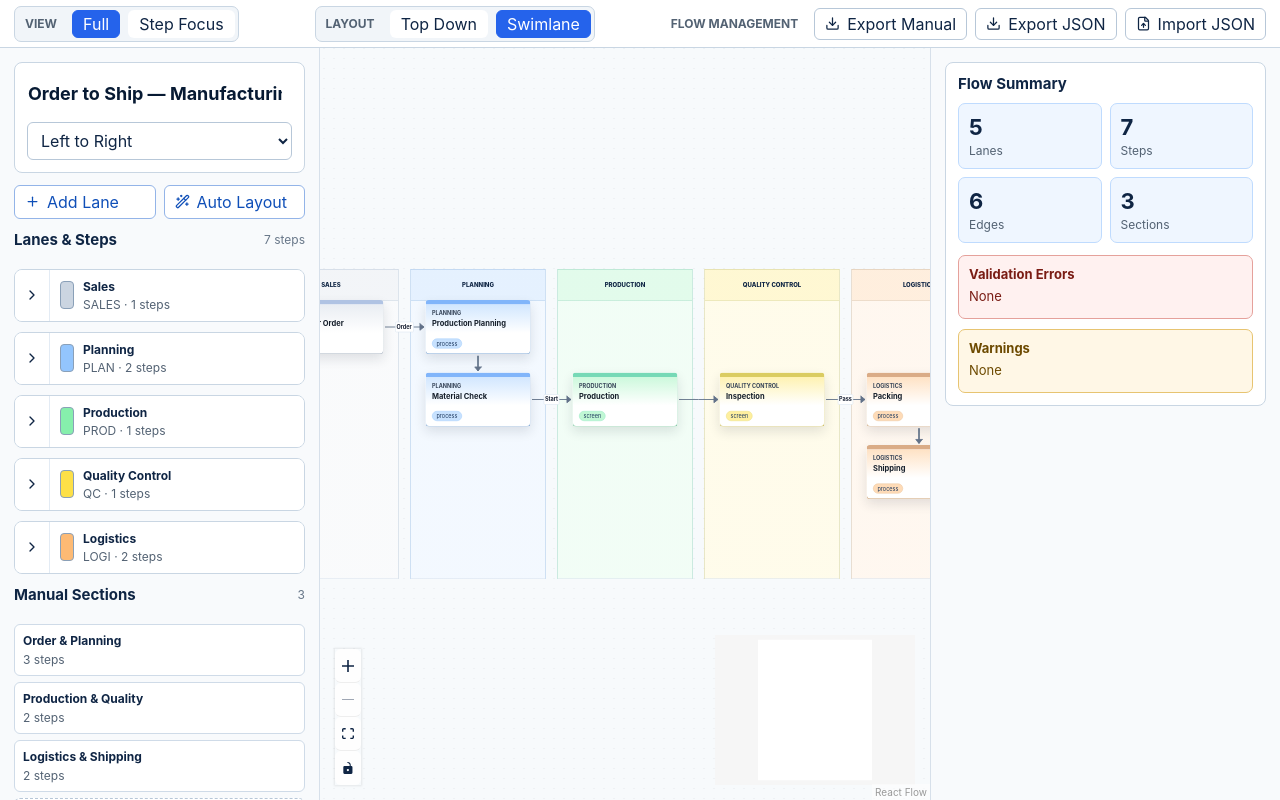
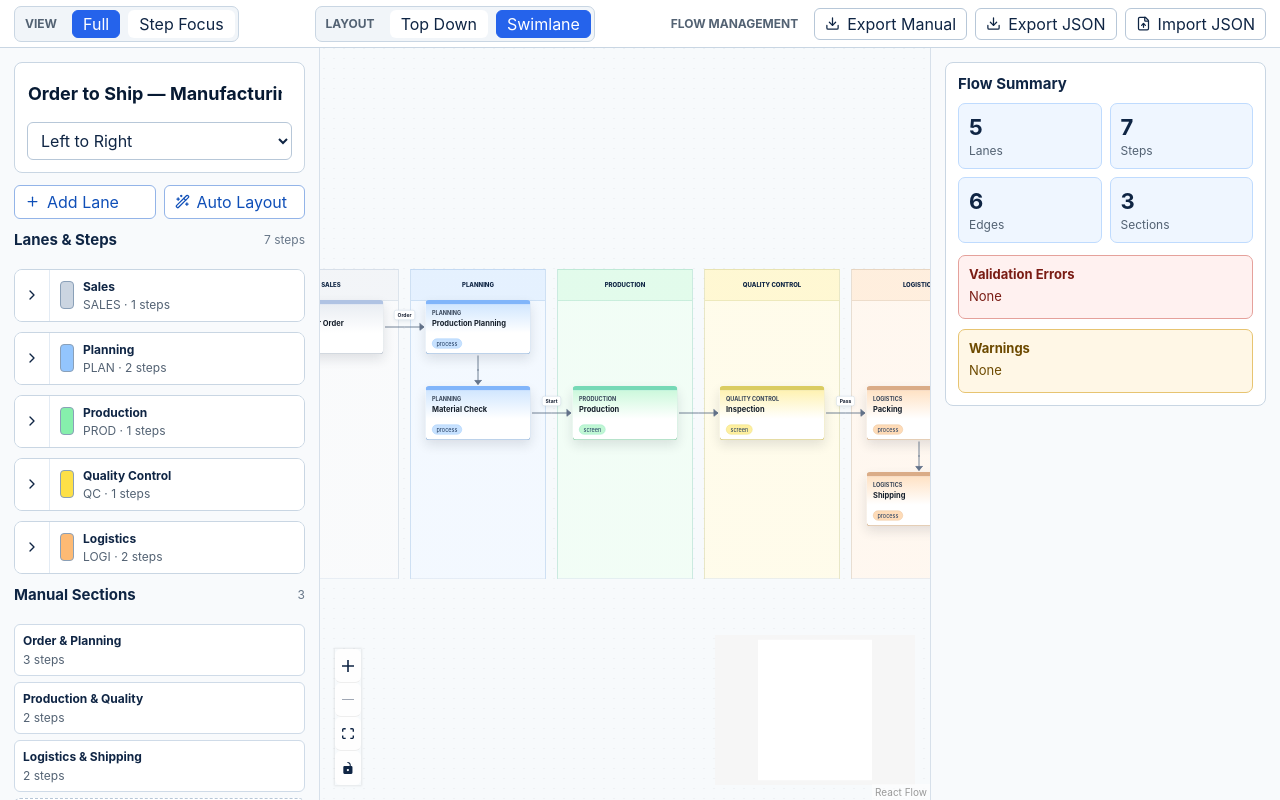
Before and after one commit to yhtko/mermaid-flow, a React (Vite) app: page / in a window 1280 px wide. Both pictures are taken after a click on the button "Swimlane". Built offline with nearby package versions, Linux system fonts and the light colour scheme.

Commit message:
Improve swimlane edge labels

```diff
--- a/src/App.tsx
+++ b/src/App.tsx
@@ -5,6 +5,7 @@ import { toPng, toSvg } from "html-to-image";
 import { ChevronDown, ChevronRight, ChevronUp, Copy, Download, FileUp, Plus, RotateCcw, Trash2, Wand2 } from "lucide-react";
 import BusinessNode from "./BusinessNode";
 import LaneBandNode from "./LaneBandNode";
+import SwimlaneEdge from "./SwimlaneEdge";
 import {
   FlowDefinition,
   FlowEdge,
@@ -26,6 +27,7 @@ import {
 
 const storageKey = "business-flow-definition";
 const nodeTypes = { businessNode: BusinessNode, laneBand: LaneBandNode };
+const edgeTypes = { swimlaneEdge: SwimlaneEdge };
 const stepTypes: Array<NonNullable<StepNode["type"]>> = ["system", "app", "process", "screen", "data"];
 const flowTypes: Array<NonNullable<FlowEdge["flowType"]>> = ["process", "document", "status", "reference"];
 const laneColorPalette = [
@@ -537,6 +539,7 @@ function FlowModeler() {
           nodes={exportMode ? rfNodes.map((node) => ({ ...node, selected: false })) : rfNodes}
           edges={rfEdges}
           nodeTypes={nodeTypes}
+          edgeTypes={edgeTypes}
           onNodesChange={onNodesChange}
           onEdgesChange={onEdgesChange}
           onNodeClick={(_, node) => {
--- /dev/null
+++ b/src/SwimlaneEdge.tsx
@@ -0,0 +1,70 @@
+import {
+  BaseEdge,
+  EdgeLabelRenderer,
+  EdgeProps,
+  getSmoothStepPath,
+} from "@xyflow/react";
+
+type SwimlaneEdgeData = {
+  labelPlacement?: "horizontal" | "vertical";
+  fullLabel?: string;
+};
+
+function SwimlaneEdge({
+  id,
+  sourceX,
+  sourceY,
+  targetX,
+  targetY,
+  sourcePosition,
+  targetPosition,
+  markerEnd,
+  style,
+  label,
+  data,
+  selected,
+  pathOptions,
+}: EdgeProps) {
+  const [edgePath, labelX, labelY] = getSmoothStepPath({
+    sourceX,
+    sourceY,
+    sourcePosition,
+    targetX,
+    targetY,
+    targetPosition,
+    borderRadius: pathOptions?.borderRadius,
+    offset: pathOptions?.offset,
+  });
+  const edgeData = data as SwimlaneEdgeData | undefined;
+  const labelText = typeof label === "string" ? label.trim() : "";
+  const isVertical = edgeData?.labelPlacement === "vertical";
+  const xOffset = isVertical ? 22 : 0;
+  const yOffset = isVertical ? 0 : -24;
+
+  return (
+    <>
+      <BaseEdge
+        id={id}
+        path={edgePath}
+        markerEnd={markerEnd}
+        style={style}
+        className={selected ? "selected" : ""}
+      />
+      {labelText && (
+        <EdgeLabelRenderer>
+          <div
+            className={`swimlane-edge-label ${isVertical ? "vertical" : "horizontal"}`}
+            style={{
+              transform: `translate(-50%, -50%) translate(${labelX + xOffset}px, ${labelY + yOffset}px)`,
+            }}
+            title={edgeData?.fullLabel ?? labelText}
+          >
+            {labelText}
+          </div>
+        </EdgeLabelRenderer>
+      )}
+    </>
+  );
+}
+
+export default SwimlaneEdge;
--- a/src/reactFlowAdapter.ts
+++ b/src/reactFlowAdapter.ts
@@ -23,7 +23,7 @@ export const SWIMLANE_NODE_WIDTH = 210;
 export const SWIMLANE_NODE_HEIGHT = 90;
 export const SWIMLANE_LANE_WIDTH = 270;
 export const SWIMLANE_LANE_GAP = 24;
-export const SWIMLANE_ROW_HEIGHT = 145;
+export const SWIMLANE_ROW_HEIGHT = 172;
 export const SWIMLANE_HEADER_HEIGHT = 62;
 export const SWIMLANE_PADDING_X = 50;
 export const SWIMLANE_PADDING_Y = 52;
@@ -133,6 +133,7 @@ export function toReactFlowEdges(flow: FlowDefinition, layoutMode: LayoutMode =
     const isSwimlane = layoutMode === "swimlane";
     const sourceHandle = isSwimlane ? (sameLane ? "bottom" : targetLaneOrder >= sourceLaneOrder ? "right" : "left") : flow.direction === "LR" ? "right" : "bottom";
     const targetHandle = isSwimlane ? (sameLane ? "top" : targetLaneOrder >= sourceLaneOrder ? "left" : "right") : flow.direction === "LR" ? "left" : "top";
+    const displayLabel = isSwimlane && label && label.length > 26 ? `${label.slice(0, 25).trimEnd()}...` : label;
 
     return {
       id: edgeId(edge, index),
@@ -140,9 +141,9 @@ export function toReactFlowEdges(flow: FlowDefinition, layoutMode: LayoutMode =
       target: edge.to,
       sourceHandle,
       targetHandle,
-      label,
+      label: displayLabel,
       animated: false,
-      type: "smoothstep",
+      type: isSwimlane ? "swimlaneEdge" : "smoothstep",
       markerEnd: {
         type: MarkerType.ArrowClosed,
         width: 18,
@@ -160,6 +161,8 @@ export function toReactFlowEdges(flow: FlowDefinition, layoutMode: LayoutMode =
       },
       data: {
         flowType: edge.flowType ?? "process",
+        fullLabel: label,
+        labelPlacement: sameLane ? "vertical" : "horizontal",
       },
     };
   });
--- a/src/styles.css
+++ b/src/styles.css
@@ -770,6 +770,33 @@ pre {
   stroke-width: 1px;
 }
 
+.swimlane-edge-label {
+  background: rgb(255 255 255 / 0.96);
+  border: 1px solid #c9d6e3;
+  border-radius: 4px;
+  box-shadow: 0 3px 8px rgb(15 37 68 / 0.08);
+  color: #172033;
+  font-size: 10px;
+  font-weight: 700;
+  line-height: 1.2;
+  max-width: 168px;
+  overflow: hidden;
+  padding: 3px 6px;
+  pointer-events: all;
+  position: absolute;
+  text-overflow: ellipsis;
+  white-space: nowrap;
+  z-index: 4;
+}
+
+.swimlane-edge-label.vertical {
+  max-width: 120px;
+}
+
+.swimlane-edge-label.horizontal {
+  max-width: 178px;
+}
+
 .export-mode-flow {
   background: #ffffff;
 }
```
